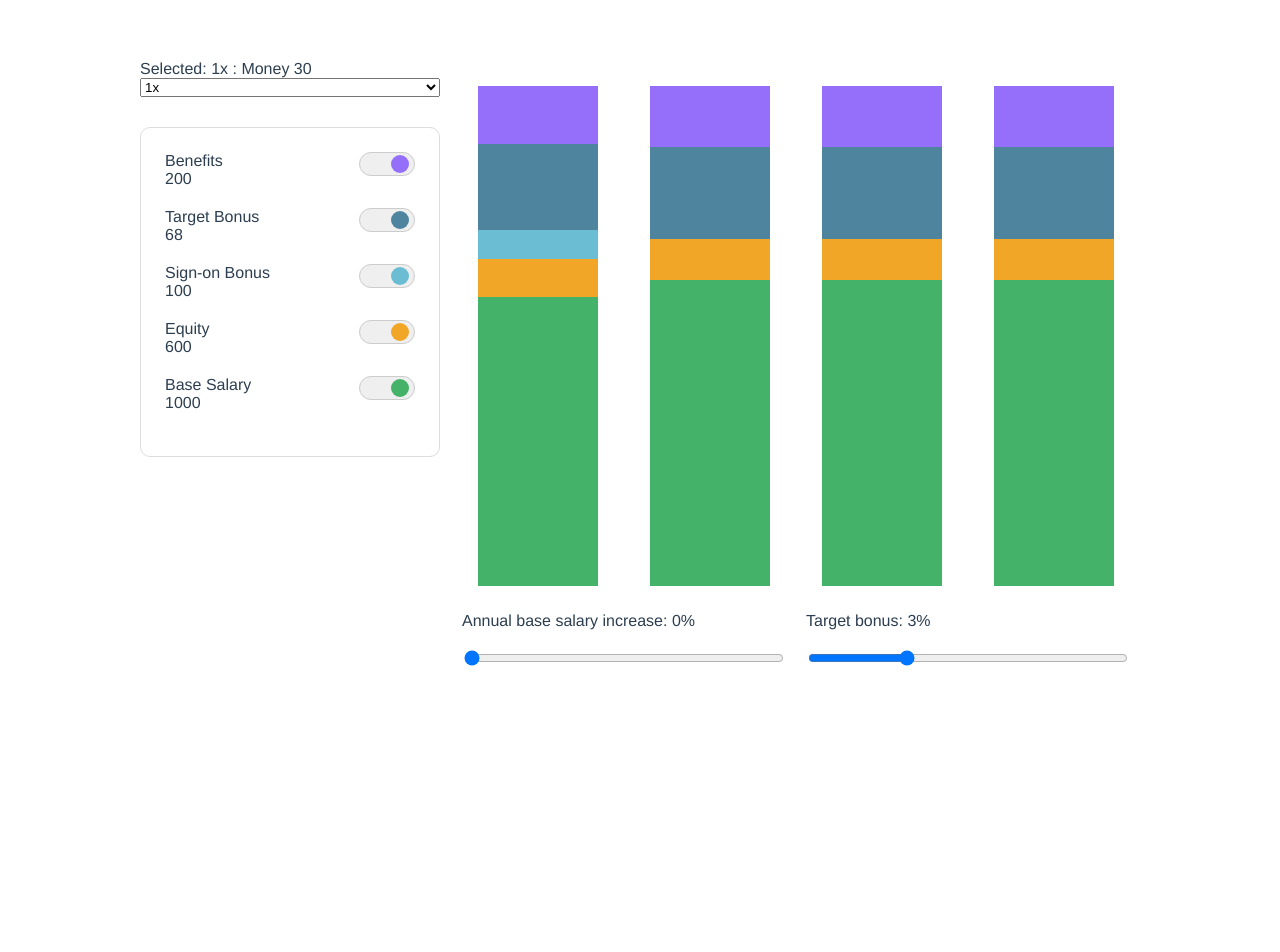
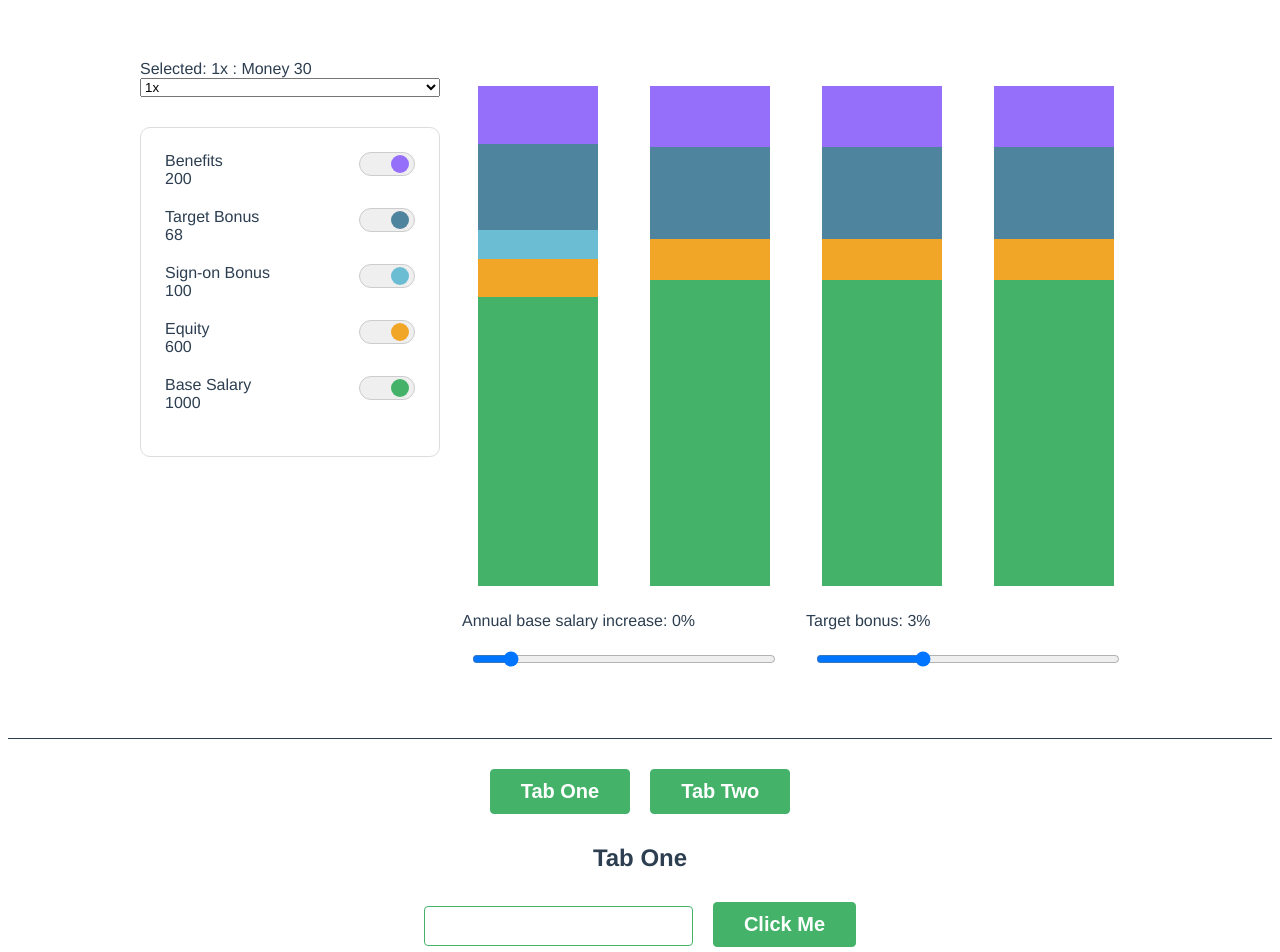
Before and after one commit to iminiscript/charts, a Vue app: page / in a window 1280 px wide. Shown: the top 952 px of the page. Before the commit the page ends 800 px from the top, so only its background shows below. Built offline with nearby package versions, Linux system fonts and the light colour scheme.

Commit message:
working with dynamic components, slots and teleport

```diff
--- a/src/App.vue
+++ b/src/App.vue
@@ -1,16 +1,36 @@
 <template>
-  <charts
-
-  />
+  <charts />
+    <div class="dynamicCompo">
+    <!-- Dynamic Component -->
+    <button @click="setChangeTab('tabOne')">Tab One</button>
+    <button @click="setChangeTab('tabTwo')">Tab Two</button>
+    <keep-alive>
+      <component :is="changeTab"></component>
+    </keep-alive>
+    </div>
 </template>
 
 <script>
 import charts from './components/charts.vue'
+import tabOne from './components/tabOne.vue'
+import tabTwo from './components/tabTwo.vue'
 
 export default {
   name: 'App',
   components: {
-    charts
+    charts,
+    tabOne,
+    tabTwo
+  },
+  data() {
+    return {
+      changeTab: 'tabOne'
+    }
+  },
+  methods: {
+    setChangeTab(tab) {
+      this.changeTab = tab
+    }
   }
 }
 </script>
@@ -24,4 +44,30 @@ export default {
   color: #2c3e50;
   margin-top: 60px;
 }
+
+.dynamicCompo {
+  margin: 50px auto;
+  border-top: 1px solid;
+  padding: 20px;
+  text-align: center;
+}
+
+button {
+  background-color: rgb(68, 179, 105);
+  color: #fff;
+  padding: 10px 30px;
+  margin: 10px;
+  font-size: 20px;
+  font-weight: bold;
+  border: 1px solid rgb(68, 179, 105);
+  border-radius: 4px;
+}
+
+input {
+  padding: 10px 30px;
+  margin: 10px;
+  border: 1px solid rgb(68, 179, 105);
+  border-radius: 4px;
+  font-size: 16px;
+}
 </style>
--- a/src/components/charts.vue
+++ b/src/components/charts.vue
@@ -299,7 +299,7 @@ export default {
   display: flex;
   justify-content: space-between;
   max-width: 1000px;
-  margin: auto;
+  margin: 0 auto 50px;
 
 }
 
--- /dev/null
+++ b/src/components/errorMsz.vue
@@ -0,0 +1,35 @@
+<template>
+    <dialog open>
+        <slot  />
+    </dialog>
+</template>
+
+<script>
+    export default {
+        name: 'errorMsz'
+    }
+</script>
+
+<style scoped>
+    dialog {
+        position: fixed;
+        top: 0;
+        left: 0;
+        right: 0;
+        bottom: 0;
+        width: 400px;
+        height: 300px;
+        background-color: rgba(0, 0, 0, 0.9);
+        margin: 50px auto;
+        z-index: 9;
+        color: #fff;
+    }
+
+    h2 {
+        color: #fff;
+        font-size: 32px;
+    }
+    p {
+        font-size: 16px;
+    }
+</style>
--- /dev/null
+++ b/src/components/tabOne.vue
@@ -0,0 +1,46 @@
+<template>
+    <div>
+        <h2> {{ tabData }}</h2>
+        <input type="text" ref="goal">
+        <button @click="userInput">Click Me</button>
+        <teleport to='#app'>
+            <errorMsz v-if="userInputData">
+                <h2>Please enter some Value</h2>
+                <p> This is Modal Dialog</p>
+                <button @click="closeModal">Close Modal</button>
+            </errorMsz>
+        </teleport>
+    </div>
+</template>
+
+<script>
+    import errorMsz from './errorMsz.vue';
+
+    export default {
+        name: 'TabOne',
+        components: {
+            errorMsz
+        },
+        data() {
+            return {
+                tabData: 'Tab One',
+                userInputData: false
+            }
+        },
+        methods: {
+            userInput() {
+                const inputData = this.$refs.goal.value;
+                if (inputData === '') {
+                    this.userInputData = true;
+                }
+            },
+            closeModal() {
+                this.userInputData = false;
+            }
+        }
+    }
+</script>
+
+<style scoped>
+
+</style>
--- /dev/null
+++ b/src/components/tabTwo.vue
@@ -0,0 +1,20 @@
+<template>
+    <div>
+        <h2> {{ tabData }}</h2>
+    </div>
+</template>
+
+<script>
+    export default {
+        name: 'TabTwo',
+        data() {
+            return {
+                tabData: 'Tab Two'
+            }
+        }
+    }
+</script>
+
+<style lang="scss" scoped>
+
+</style>
```
